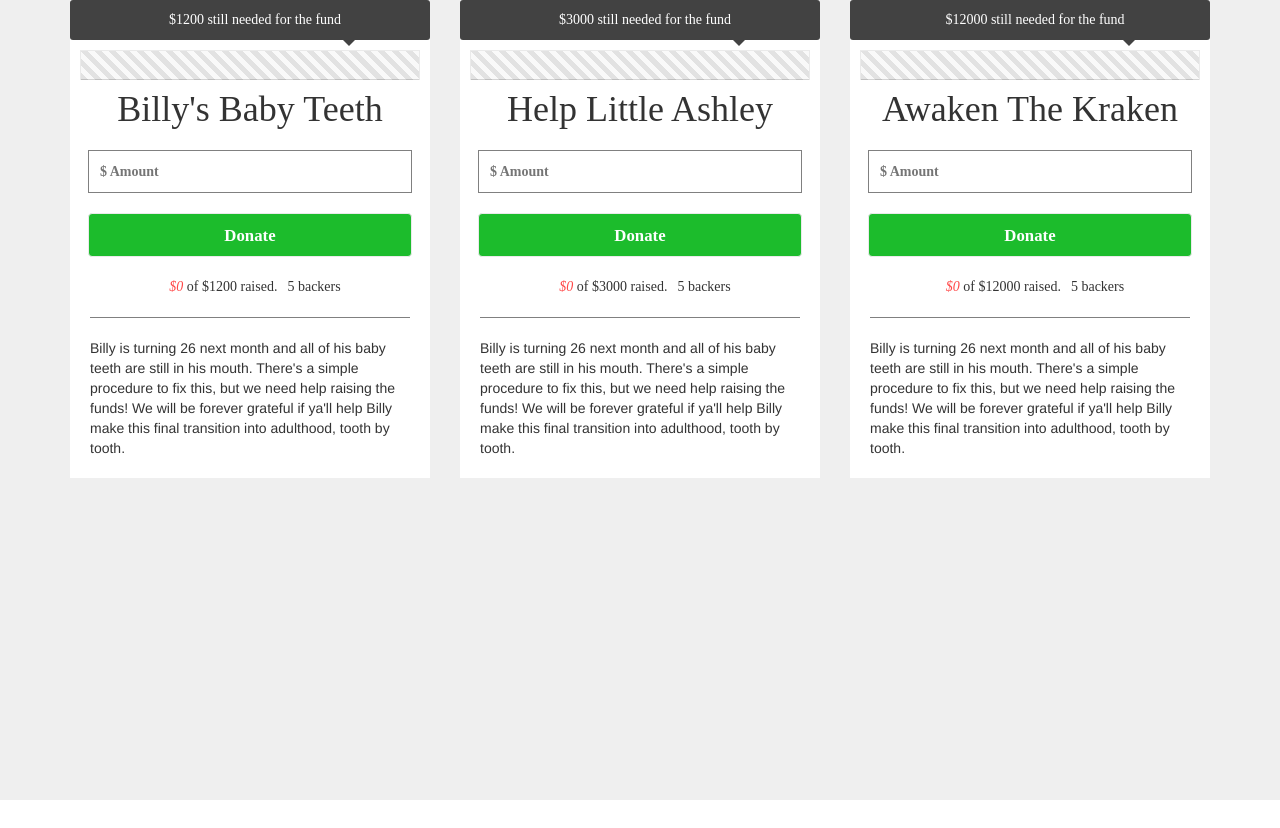
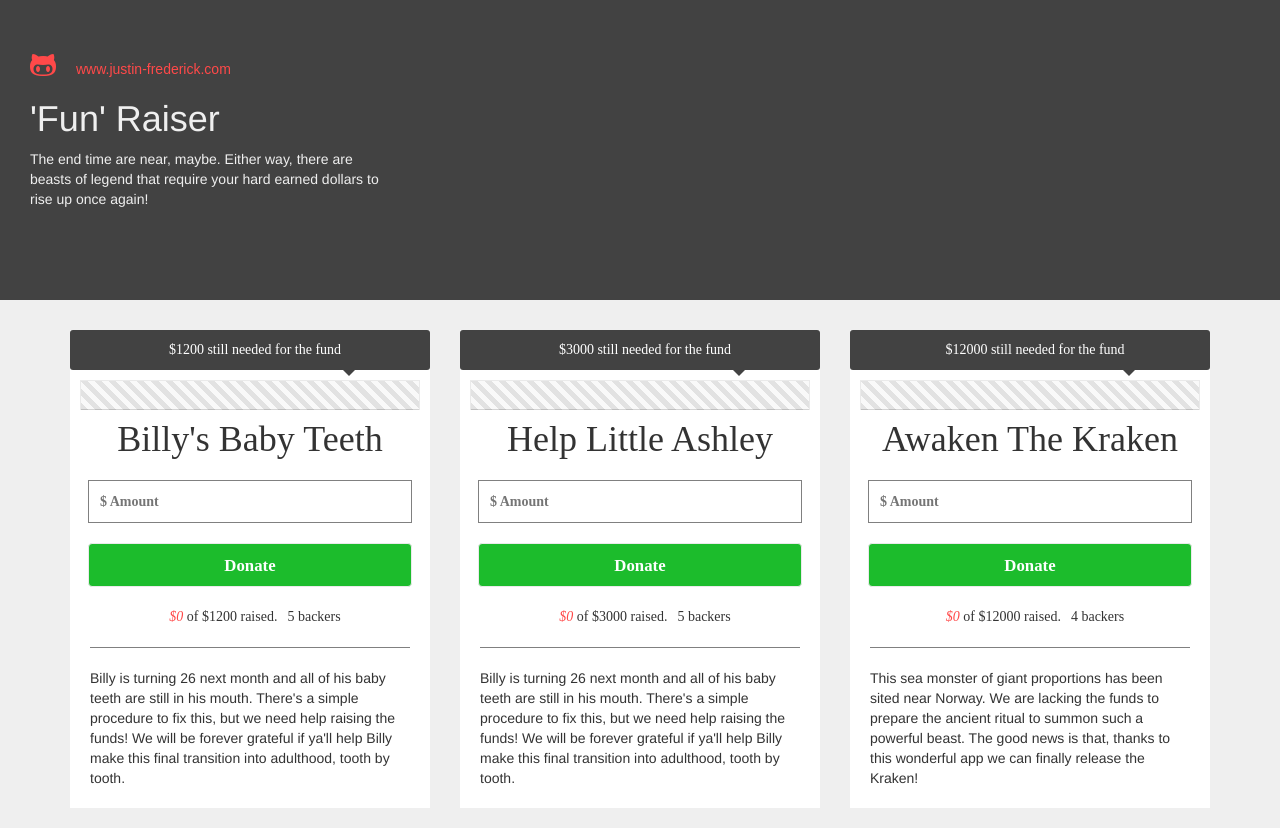
Before and after one commit to Jfrederick12/react-fundraiser, a React (Create React App) app: page / in a window 1280 px wide. Before the commit the page ends 800 px from the top, so only its background shows below. Built offline with nearby package versions, Linux system fonts and the light colour scheme.

Commit message:
add header

```diff
--- a/src/components/fundraiser-card.js
+++ /dev/null
@@ -1,24 +0,0 @@
-import React, {Component} from 'react';
-import ProgressBar from './progress-bar';
-import '../styles/fundraiser-card.css';
-
-class FundraiserCard extends Component {
-	constructor(props) {
-		super(props);
-
-		// this.state = {
-		// 	amountRaised: 0,
-		// }
-	}
-
-	render() {
-		// let amount = Math.round((this.state.amountRaised / this.props.fund.goal) * 100)
-		return(
-			<div>
-			  <p>{this.props.fund.goal}</p>
-			</div>
-		)
-	}
-}
-
-export default FundraiserCard;
--- a/src/components/fundraiser.js
+++ b/src/components/fundraiser.js
@@ -1,7 +1,7 @@
 import React, {Component} from 'react';
 import Data from '../data/fundraisers.json';
 import Fund from './fund';
-import FundraiserCard from './fundraiser-card';
+import Header from './header';
 import { Grid, Row, Col } from 'react-bootstrap';
 import '../styles/fundraiser.css';
 
@@ -22,6 +22,7 @@ class Fundraiser extends Component {
   render() {
     return (
       <div className="App">
+				< Header />
 	      <Grid>
 	      	<Row className="row">
 		        {this.state.fundraisers.map((fund) => {
--- /dev/null
+++ b/src/components/header.js
@@ -0,0 +1,21 @@
+import React, {Component} from 'react';
+import '../styles/header.css';
+
+class Header extends Component {
+	render() {
+		return(
+    	<div className="header">
+				<div className="social-icon">
+					<nav>
+						<a href='https://github.com/Jfrederick12/React_Contact_Filter' className="social-icon"><i className="fa fa-github-alt fa-2x"></i></a>
+						<a href='http://jfrederickportfolio.herokuapp.com/'>www.justin-frederick.com</a>
+					</nav>
+				</div>
+    		<h1>'Fun' Raiser</h1>
+    		<p>The end time are near, maybe. Either way, there are beasts of legend that require your hard earned dollars to rise up once again!</p>
+    	</div>
+		)
+	}
+}
+
+export default Header;
--- a/src/data/fundraisers.json
+++ b/src/data/fundraisers.json
@@ -76,34 +76,29 @@
 		"name": "Awaken The Kraken",
 		"goal": 12000,
 		"daysLeft": 7,
-		"description": "Billy is turning 26 next month and all of his baby teeth are still in his mouth. There's a simple procedure to fix this, but we need help raising the funds! We will be forever grateful if ya'll help Billy make this final transition into adulthood, tooth by tooth.",
+		"description": "This sea monster of giant proportions has been sited near Norway. We are lacking the funds to prepare the ancient ritual to summon such a powerful beast. The good news is that, thanks to this wonderful app we can finally release the Kraken!",
 		"ended": false,
 		"pledgeMet": false,
 		"doners": [
 			{
 				"id": 0,
-				"name": "Sharon Patke",
+				"name": "Grace Slick",
 				"donated": 600
 			},
 			{
 				"id": 1,
-				"name": "Bill Warren",
-				"donated": 25
+				"name": "Johnny Apples",
+				"donated": 1000
 			},
 			{
 				"id": 2,
-				"name": "Samantha Ronson",
+				"name": "Beth",
 				"donated": 120
 			},
 			{
 				"id": 3,
-				"name": "Steve Earle",
-				"donated": 10
-			},
-			{
-				"id": 4,
-				"name": "John Ryan",
-				"donated": 70
+				"name": "Townes Van Zandt",
+				"donated": 100
 			}
 		]
 	}
--- a/src/styles/fundraiser.css
+++ b/src/styles/fundraiser.css
@@ -5,7 +5,7 @@
 }
 
 .App {
-  height: 100vh;
+  /*height: 100vh;*/
   background-color: #efefef;
 }
 
--- /dev/null
+++ b/src/styles/header.css
@@ -0,0 +1,50 @@
+@import url(https://cdnjs.cloudflare.com/ajax/libs/font-awesome/4.6.3/css/font-awesome.css);
+
+.header {
+	background-color: #424242;
+  height: 300px;
+  padding: 30px;
+  margin-bottom: 30px;
+}
+
+.header h1 {
+	text-align: left;
+	color: #efefef;
+	font-style: 'Futura';
+}
+
+.header p {
+	width: 30%;
+	text-align: left;
+	color: #efefef;
+}
+
+.social-icon {
+	text-align: left;
+}
+
+.social-icon nav {
+	text-align: left;
+  padding-top: 20px;
+  display: inline-block;
+}
+
+.social-icon a:visited {
+	color: #ff4949;
+}
+
+.social-icon a {
+		font-family: 'Quicksand', sans-serif;
+		font-size: 14px;
+		padding-right: 20px;
+    color: #ff4949;
+    text-decoration: none;
+		transition: color 0.5s ease;
+}
+
+
+.social-icon a:hover {
+    color: #efefef;
+    text-decoration: none;
+    transition: color 0.5s ease;
+}
```
Also changed, not shown: src/styles/fundraiser-card.css (deleted).
